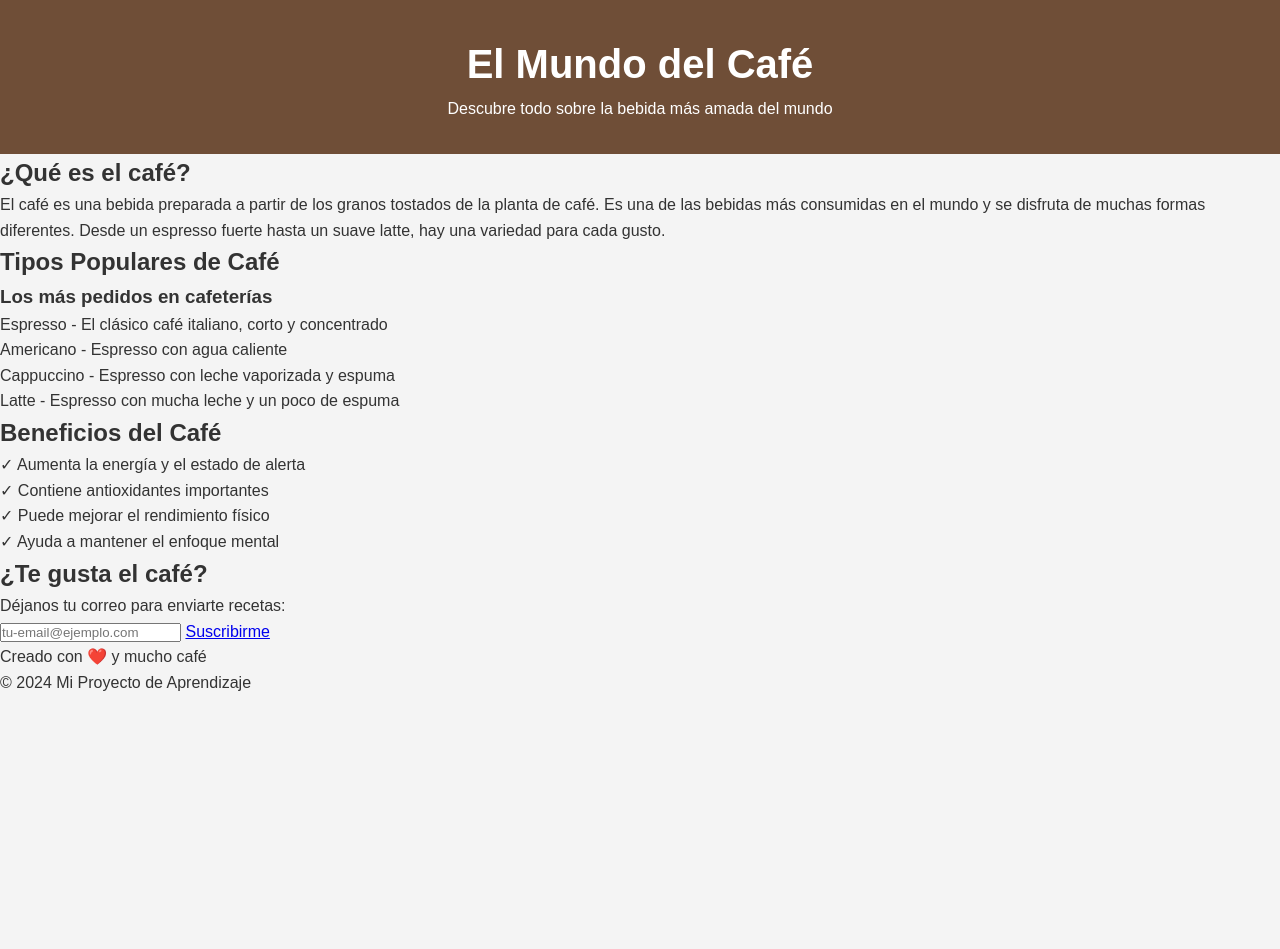
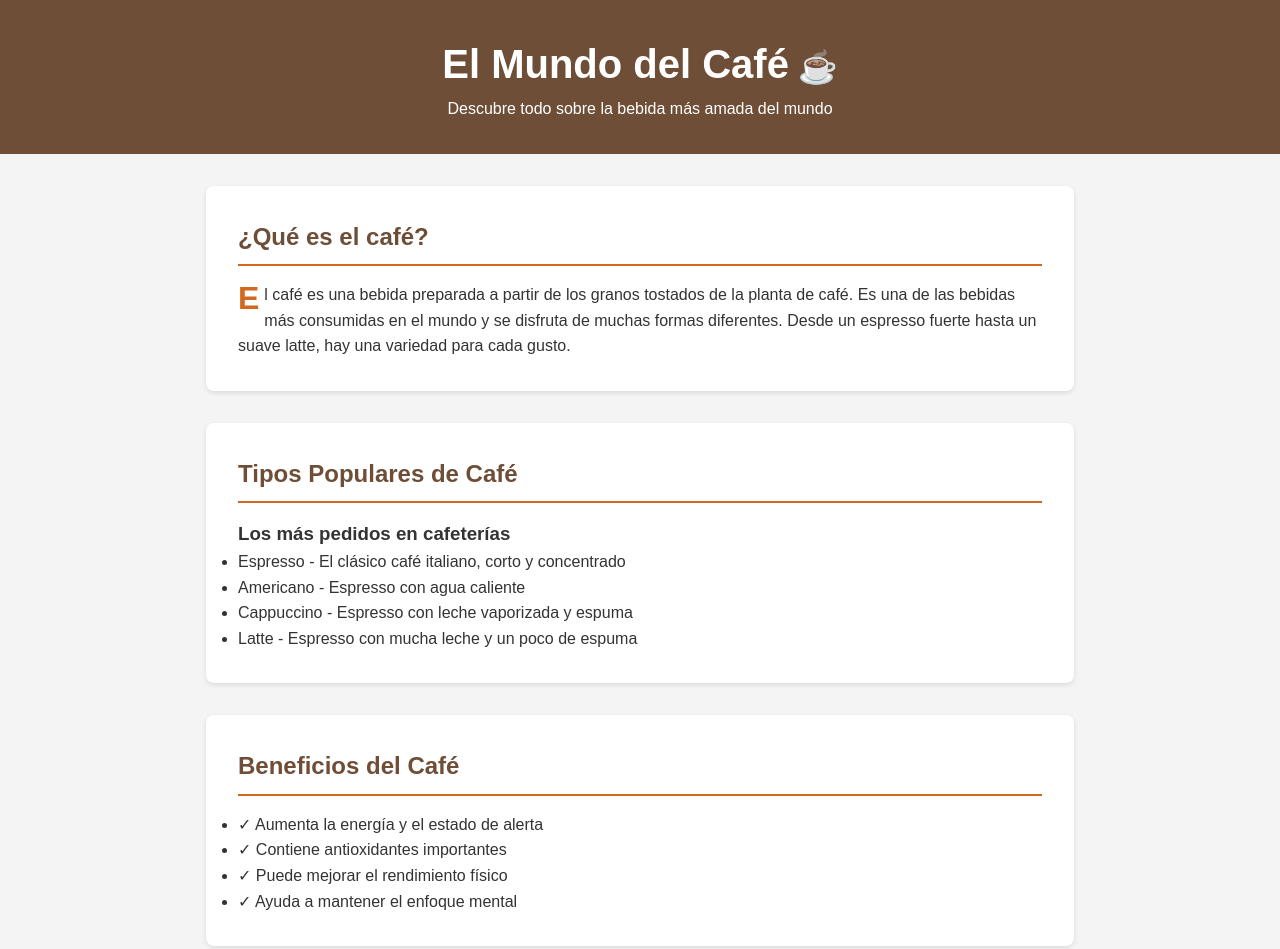
Before and after one commit to josuesolano21/proyecto_tf_pseudo_clases_y_elementos, a plain HTML site: page index.html in a window 1280 px wide. Shown: the top 949 px of the page. Before the commit the page ends 800 px from the top, so only its background shows below. Drawn offline with Linux system fonts and the light colour scheme.

Commit message:
Implementacion de pseudo elementos en el css

```diff
--- a/style.css
+++ b/style.css
@@ -23,3 +23,42 @@
  header h1 {
    font-size: 2.5rem;
  }
+
+ /* Pseudoelemento ::after en el título */
+ header h1::after {
+   content: " ☕";
+   font-size: 2rem;
+ }
+
+ /* MAIN */
+ main {
+   max-width: 900px;
+   margin: 2rem auto;
+   padding: 0 1rem;
+ }
+
+ /* SECTION */
+ section {
+   background-color: white;
+   margin-bottom: 2rem;
+   padding: 2rem;
+   border-radius: 8px;
+   box-shadow: 0 2px 5px rgba(0, 0, 0, 0.1);
+ }
+
+ section h2 {
+   color: #6f4e37;
+   margin-bottom: 1rem;
+   border-bottom: 2px solid #d2691e;
+   padding-bottom: 0.5rem;
+ }
+
+ /* Pseudoelemento ::first-letter */
+ section p::first-letter {
+   font-size: 2em;
+   font-weight: bold;
+   color: #d2691e;
+   float: left;
+   margin-right: 5px;
+   line-height: 1;
+ }
```
